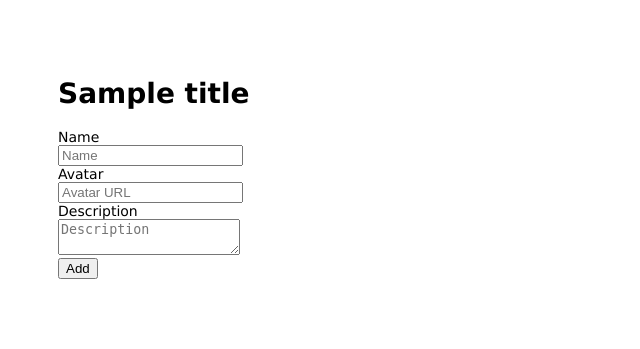
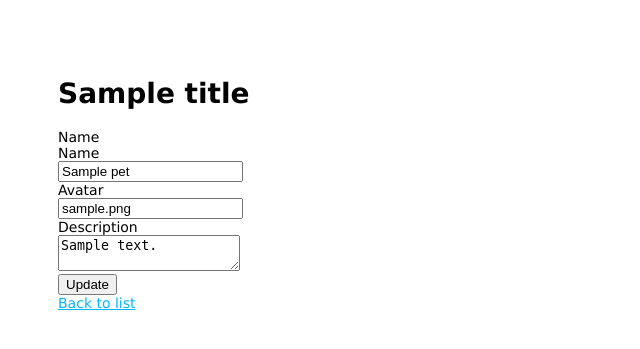
Before and after one commit to Congtrinh097/nodejs-training, a Node server app: template BaiTap-Njx03/views/edit.pug in a window 1280 px wide. Shown: the top 349 px of the page, without its empty margins (0-640 px from the left). Run offline with Node 20, Linux system fonts and the light colour scheme; tables that the repository leaves empty hold one stand-in row (values such as "Sample post"); the template is opened without the code that fills it: values that come from a table or form of the project are taken from there, most other values are stand-ins (such as "Sample title", 1, 10 or a date in 2020); some libraries are stand-ins or nearby versions.

Commit message:
Update pets infomation

```diff
--- a/BaiTap-Njx03/routes/pets.js
+++ b/BaiTap-Njx03/routes/pets.js
@@ -11,7 +11,8 @@ router.get('/add',PetsController.create);
 router.post('/add', PetsController.save);
 /* edit a pet*/
 
-router.get('/edit/:id', PetsController.update);
+router.get('/edit/:id', PetsController.edit);
+router.post('/update', PetsController.update);
 
 // Get single pet by id
 router.get('/show/:id', PetsController.show);
--- a/BaiTap-Njx03/views/add.pug
+++ b/BaiTap-Njx03/views/add.pug
@@ -16,3 +16,4 @@ block content
        br
        textarea( id='description' placeholder='Description' name='Description')
     button(type='submit') Add
+ a(href="/pets/list") Back to list
--- a/BaiTap-Njx03/views/edit.pug
+++ b/BaiTap-Njx03/views/edit.pug
@@ -2,17 +2,22 @@ extends layout
 
 block content
   h1= title
-  form(method='POST' action='/add')
+  form(method='POST' action='/pets/update')
     div
        label(for='Name') Name
        br
-       input(type='text' id='name' placeholder='Name' name='name')
+       input(type='hidden' hidden id='id' placeholder='id' name='id' value= pet._id)
+    div
+       label(for='Name') Name
+       br
+       input(type='text' id='name' placeholder='Name' name='Name' value= pet.Name)
     div
        label(for='avatar') Avatar
        br
-       input(type='text' id='avatar' placeholder='Avatar URL' name='avatar')
+       input(type='text' id='avatar' placeholder='Avatar URL' name='Avatar' value= pet.Avatar)
     div
        label(for='description') Description
        br
-       textarea( id='description' placeholder='Description' name='description')
-    button(type='submit') Add
+       textarea( id='description' placeholder=pet.Description name='Description')= pet.Description
+    button(type='submit') Update
+  a(href="/pets/list") Back to list
--- a/BaiTap-Njx03/views/list.pug
+++ b/BaiTap-Njx03/views/list.pug
@@ -27,4 +27,4 @@ block content
         td= value.UpdatedDate
         td
           a(href="/" onClick="deletePet()") Delete
-          a(href="/edit") Edit
+          a(href="/pets/edit/"+value._id) Edit
```
Also changed, not shown: BaiTap-Njx03/controllers/PetsController.js (+8 -7 lines).
